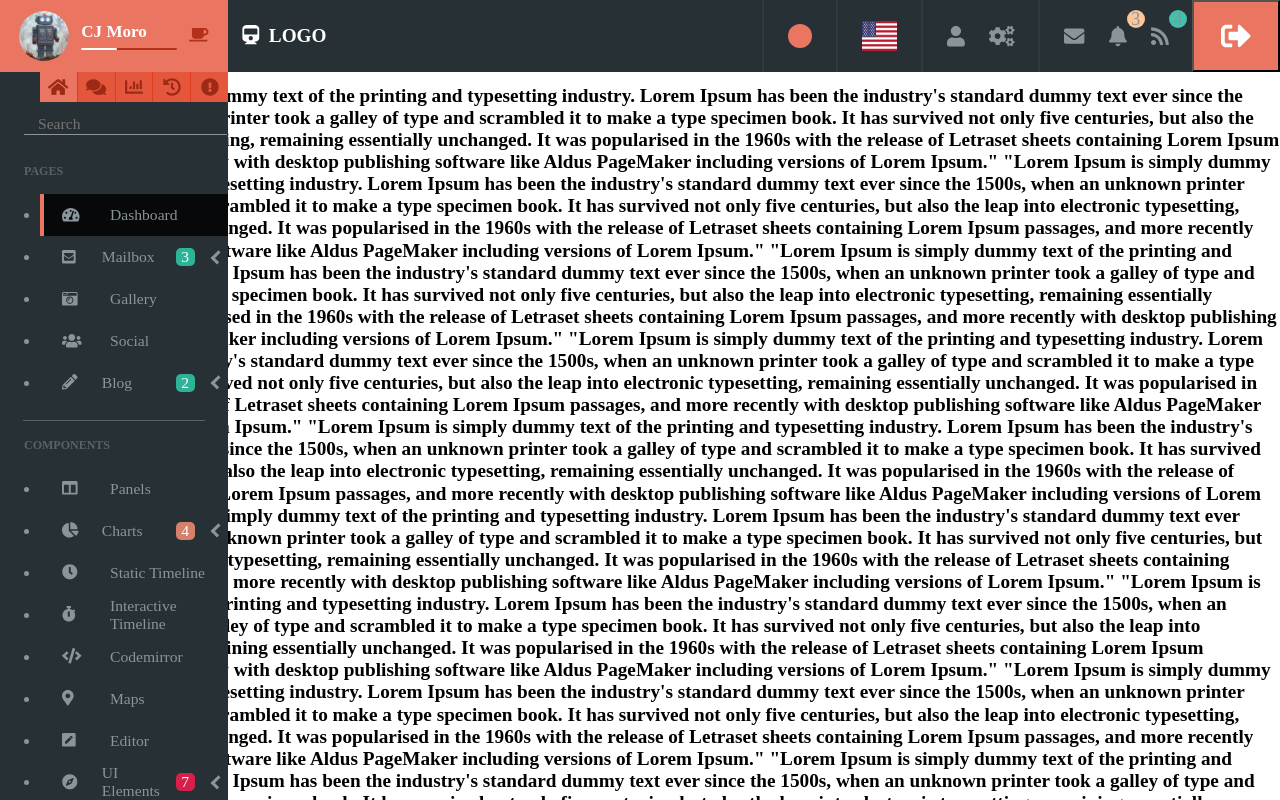
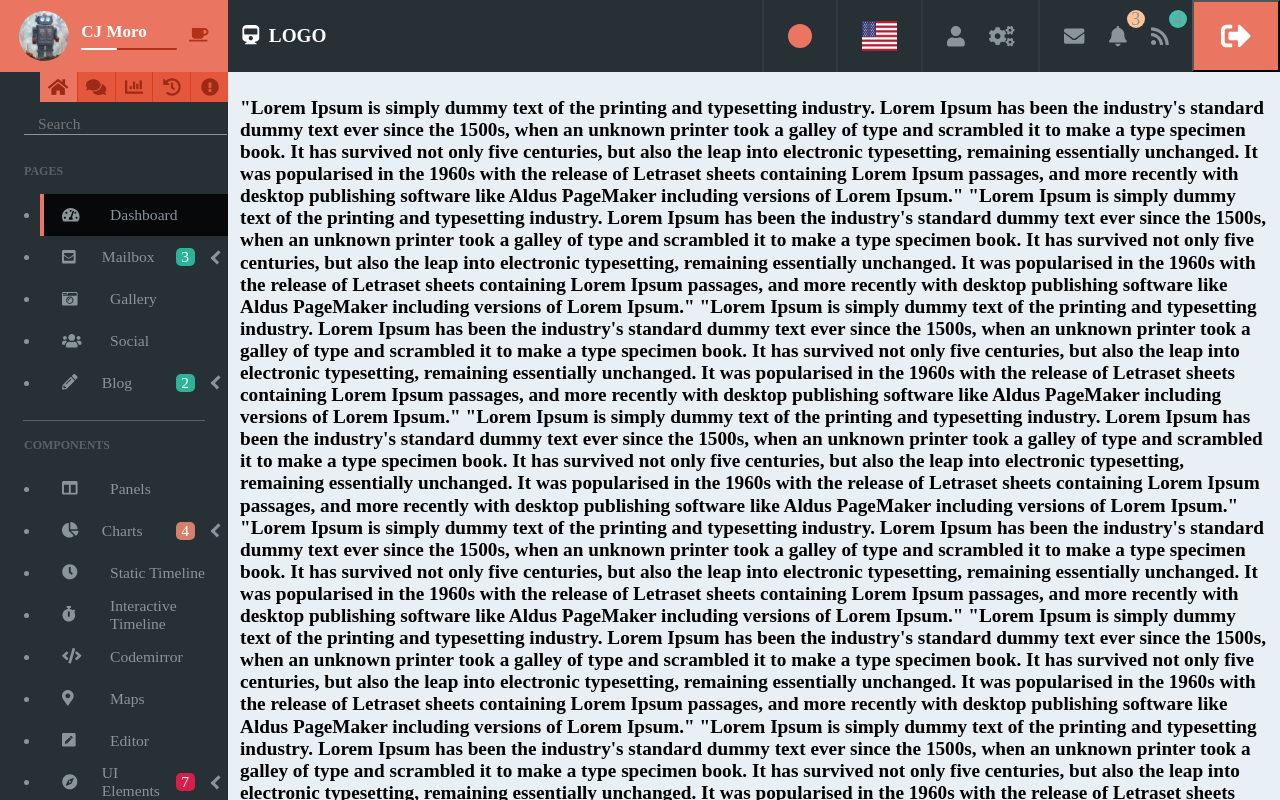
Before and after one commit to serCJm/react-admin-dashboard, a React (Create React App) app: page / in a window 1280 px wide. Shown: the top 800 px of the page. Built offline with nearby package versions, Linux system fonts and the light colour scheme.

Commit message:
Style Pages component

```diff
--- a/src/index.css
+++ b/src/index.css
@@ -1,3 +1,6 @@
+#root {
+  height: 100%; }
+
 :root {
   font-size: calc(0.600em + .5vw); }
   @media screen and (min-width: 800px) {
@@ -985,4 +988,17 @@ input, textarea {
     .lock-form-btn {
       display: none; }
 
+.pages {
+  position: fixed;
+  top: 6rem;
+  bottom: 0;
+  left: 0;
+  min-height: 100%;
+  padding: 1rem;
+  background: #e9f0f5;
+  overflow-y: auto;
+  transition: all 0.5s; }
+  .pages.sidemenu-open {
+    left: 19rem; }
+
 /*# sourceMappingURL=index.css.map */
--- a/src/sass/application.sass
+++ b/src/sass/application.sass
@@ -1,4 +1,6 @@
+#root
+    height: 100%
 // base imports
 @import 'base/vars', 'base/mixins', 'base/typography'
 // modules imports
-@import 'modules/_header', 'modules/_sidemenu', 'modules/_lock'
+@import 'modules/_header', 'modules/_sidemenu', 'modules/_lock', 'modules/pages/_pages'
--- a/src/sass/base/_vars.sass
+++ b/src/sass/base/_vars.sass
@@ -5,6 +5,7 @@ $green: rgba(46, 179, 152, 1)
 $lightRed: rgb(234, 118, 97)
 $greyFont: rgb(137, 148, 155)
 $white: #fff
+$lightBlue: rgb(233, 240, 245)
 
 // ARRAYS OF COLORS
 $pieColors: #1b9e77, #d95f02,#7570b3, #e7298a, #66a61e, #e6ab02, #a6761d, #666666
--- /dev/null
+++ b/src/sass/modules/pages/_pages.sass
@@ -0,0 +1,12 @@
+.pages
+    position: fixed
+    top: 6rem
+    bottom: 0
+    left: 0
+    min-height: 100%
+    padding: 1rem
+    background: $lightBlue
+    overflow-y: auto
+    transition: all .5s
+    &.sidemenu-open
+        left: $sidemenuWidth
```
Also changed, not shown: 1 other file (tests, documents, lock files or other folders).
